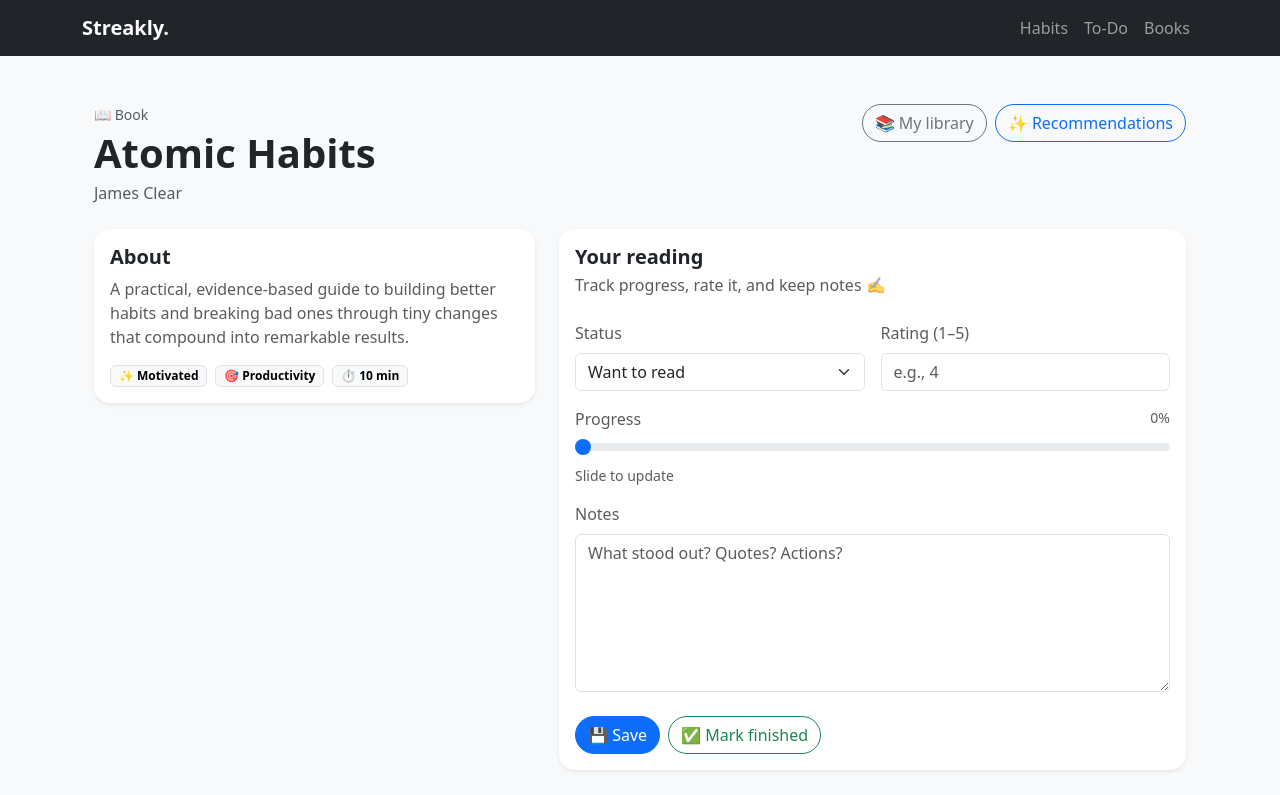
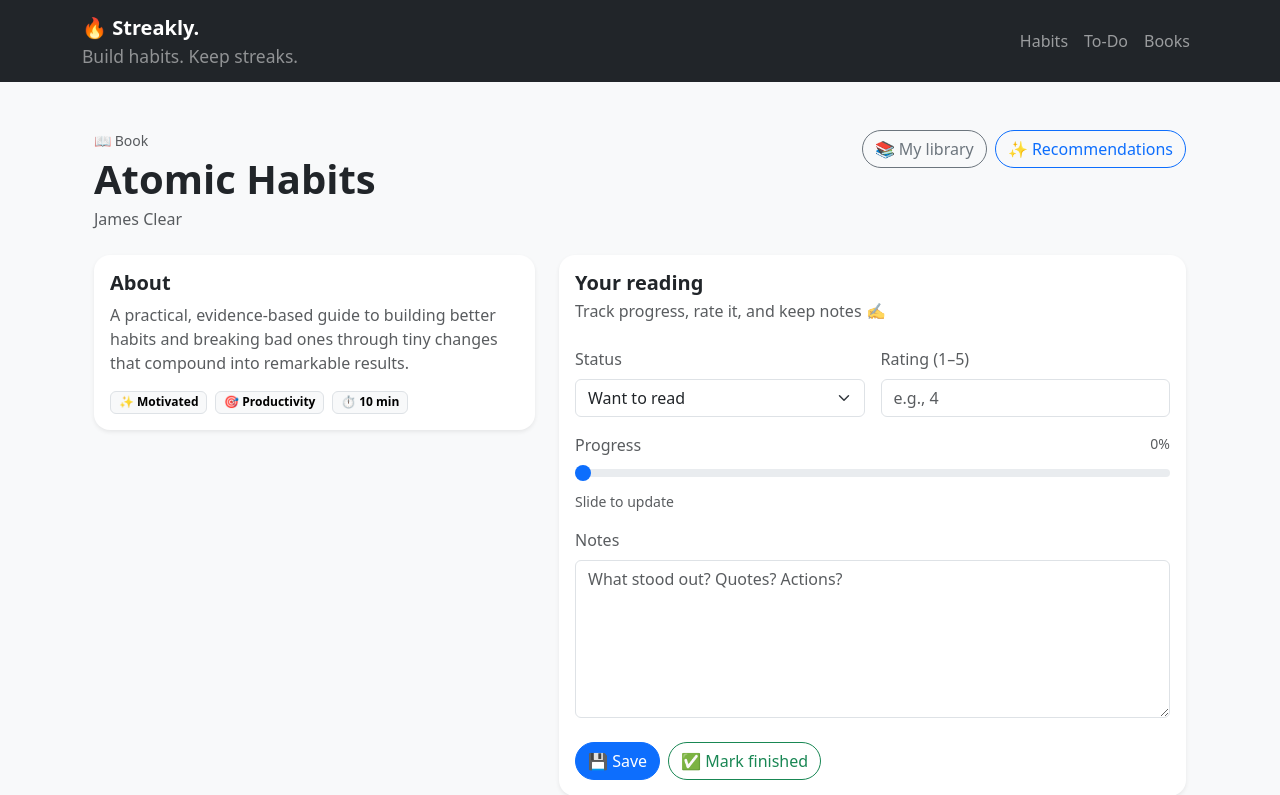
Before and after one commit to jjaghost10-alt/habit-tracker, a Django app: page /books/1/ in a window 1280 px wide. Shown: the top 795 px of the page. Before the commit the page ends 773 px from the top, so only its background shows below. Run offline with Django 5.2, Linux system fonts and the light colour scheme; the visitor is signed in with stand-in values (Sample User, id 1); data comes from the database, SQL or seed files in the repository.

Commit message:
Add Streakly brandingand tagline to navbar

```diff
--- a/habits/templates/habits/base.html
+++ b/habits/templates/habits/base.html
@@ -22,8 +22,13 @@
     <div class="container">
 
         <!-- App name / logo -->
-        <a class="navbar-brand fw-bold" href="/">
-            Streakly.
+        <a class="navbar-brand" href="/">
+          <div class="d-flex flex-column">
+            <span class="fw-bold text-white">🔥 Streakly.</span>
+            <span class="small text-white-50">
+              Build habits. Keep streaks.
+            </span>
+          </div>
         </a>
 
         <!-- Navigation links (Tabs) -->
```
